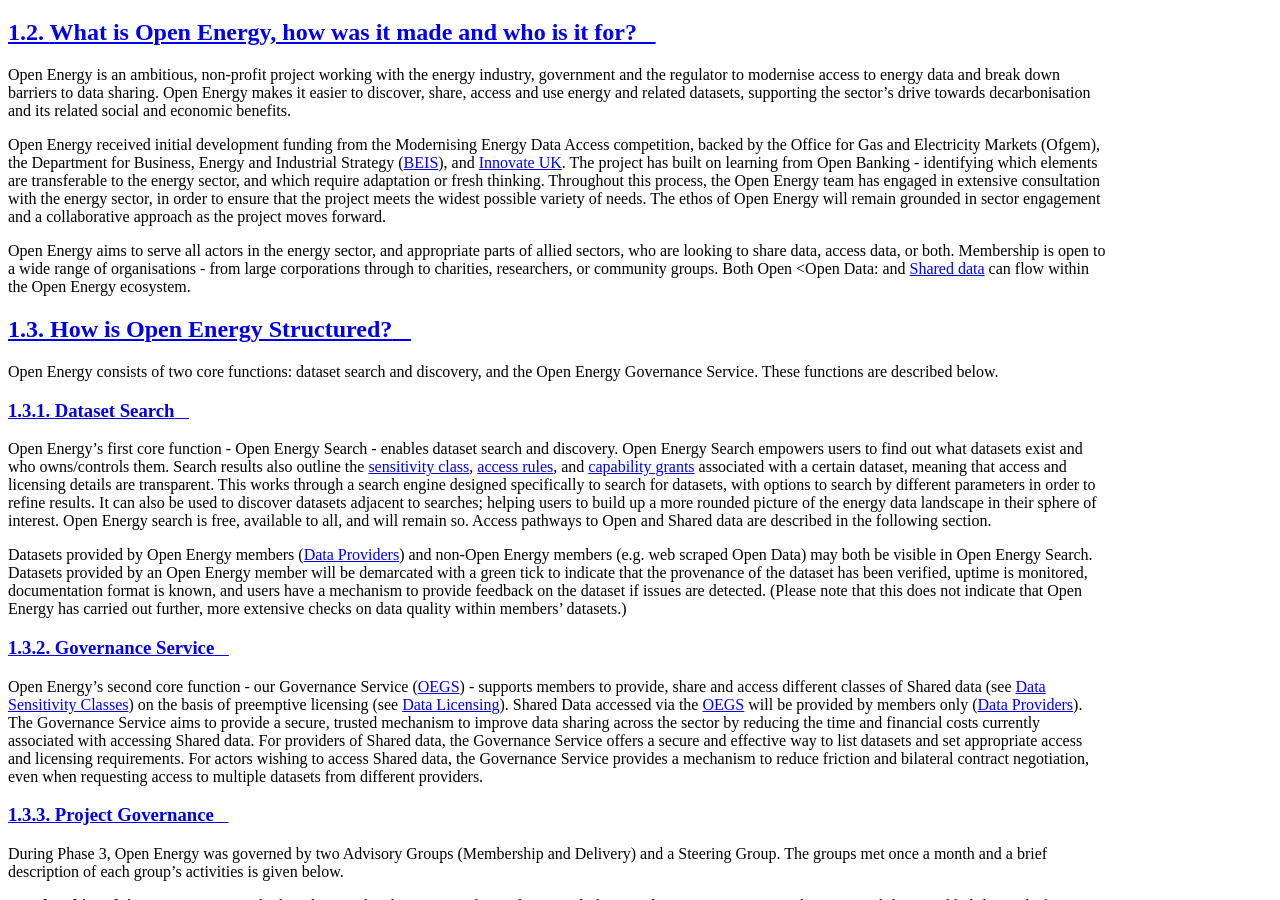
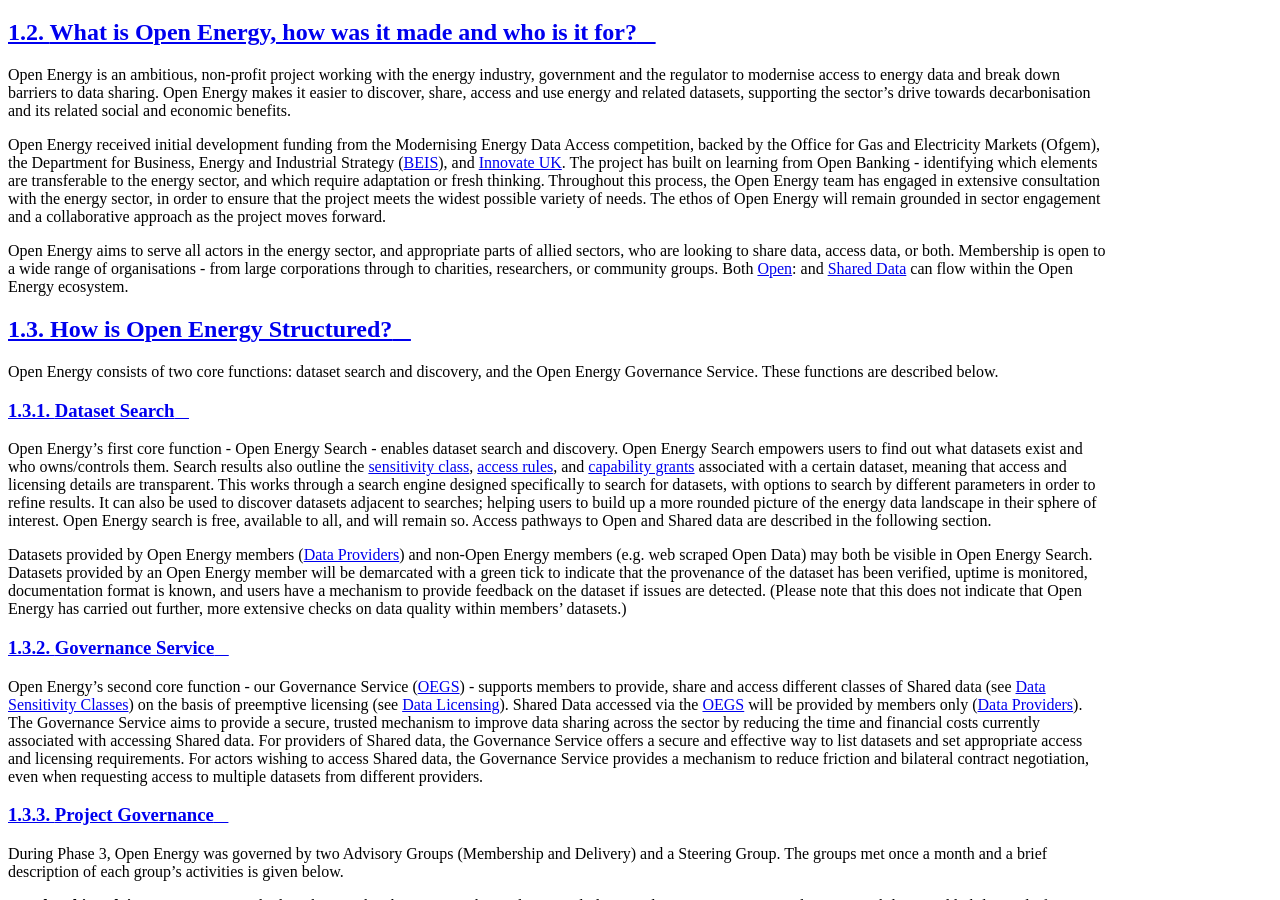
Before and after one commit to icebreakerone/open-energy-technical-docs, a Sphinx documentation site: the page built from docs/ops_guidelines/introduction.rst, in a window 1280 px wide and 900 px high, scrolled down 2448 px. Built offline with Sphinx 7.4.7 and the Read the Docs theme 2.0.0, drawn with Linux system fonts in a browser that asks for light colours; the version number could not be read and is left out.

```diff
--- a/docs/ops_guidelines/introduction.rst
+++ b/docs/ops_guidelines/introduction.rst
@@ -85,7 +85,7 @@
 
 Open Energy aims to serve all actors in the energy sector, and appropriate parts of allied sectors, who are looking
 to share data, access data, or both. Membership is open to a wide range of organisations - from large corporations
-through to charities, researchers, or community groups. Both :term:`Open <Open Data`: and :term:`Shared data` can
+through to charities, researchers, or community groups. Both :term:`Open <Open Data>`: and :term:`Shared Data` can
 flow within the Open Energy ecosystem.
 
 How is Open Energy Structured?
```
